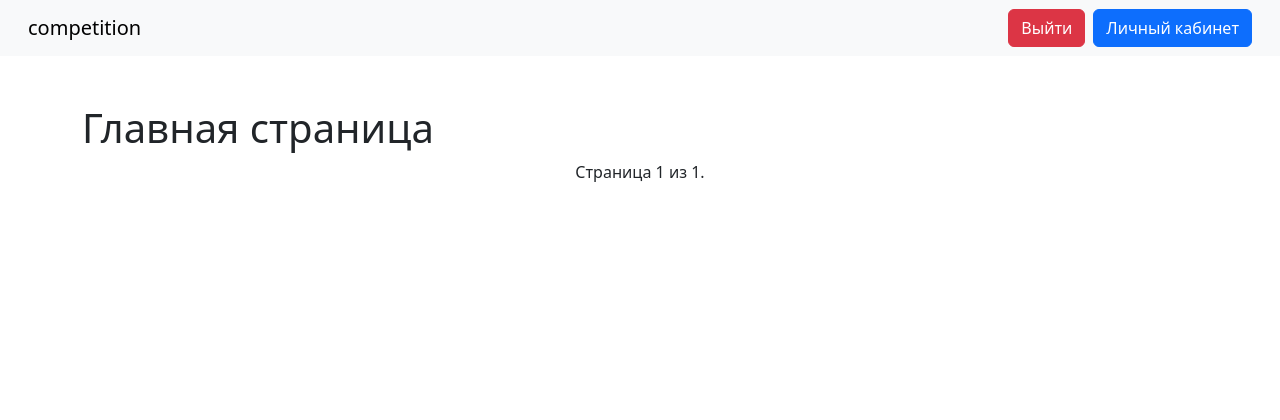
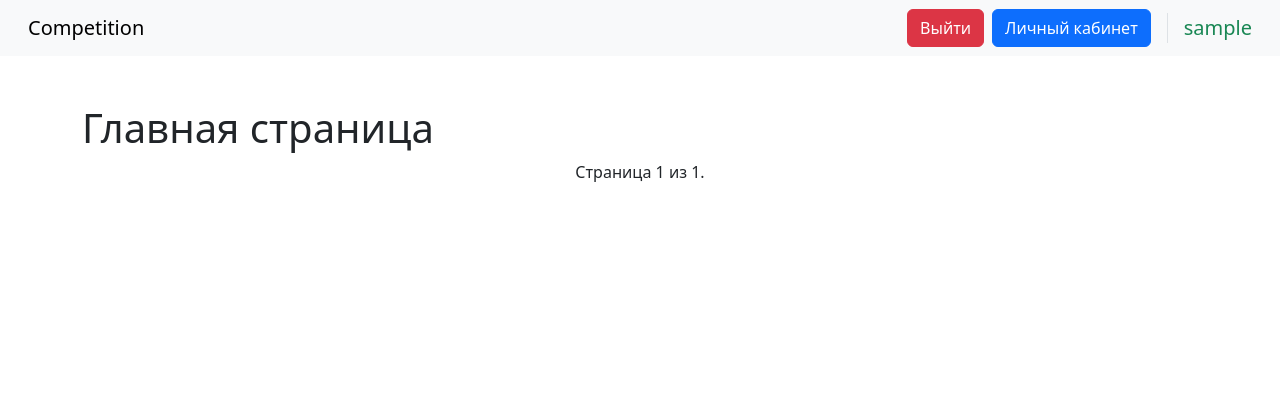
Before and after one commit to nareknareknarek162/cmpt, a Django app: page / in a window 1280 px wide. Shown: the top 420 px of the page. Run offline with Django 5.2, Linux system fonts and the light colour scheme; the visitor is signed in with stand-in values (Sample User, id 1); data that the repository does not hold is empty.

Commit message:
minor stylistic and logical changes

```diff
--- a/mysite/templates/index.html
+++ b/mysite/templates/index.html
@@ -10,22 +10,25 @@
 
 <nav class="navbar navbar-light bg-light px-3">
   <div class="container-fluid">
-    <a class="navbar-brand" href="#">competition</a>
+    <a class="navbar-brand" href="#">Competition</a>
     <div class="d-flex align-items-center">
       {% if user.is_authenticated %}
-      <form action="/logout/" method="POST">
-        <button type="submit" class="btn btn-danger w-100">Выйти</button>
-        {% csrf_token %}
-      </form>
-      <a href="{% url 'account' %}" class="ms-2">
-        <button class="btn btn-primary w-100">Личный кабинет</button>
-      </a>
+        <form action="/logout/" method="POST" class="me-2">
+          {% csrf_token %}
+          <button type="submit" class="btn btn-danger">Выйти</button>
+        </form>
+        <a href="{% url 'account' %}" class="me-3">
+          <button class="btn btn-primary">Личный кабинет</button>
+        </a>
+        <div class="border-start ps-3 fs-5 text-success">
+          {{ user.username }}
+        </div>
       {% else %}
-        <a href="{% url 'auth' %}">
-            <button class="btn btn-primary w-100">Войти</button>
+        <a href="{% url 'auth' %}" class="me-2">
+          <button class="btn btn-primary">Войти</button>
         </a>
-        <a href="{% url 'registration' %}" class="ms-2">
-            <button class="btn btn-secondary w-100">Зарегистрироваться</button>
+        <a href="{% url 'registration' %}">
+          <button class="btn btn-secondary">Зарегистрироваться</button>
         </a>
       {% endif %}
     </div>
@@ -44,6 +47,8 @@
   {% endfor %}
 </div>
 </div>
+
+
 <div class="text-center">
     <span class="step-links">
         {% if page_obj.has_previous %}
--- a/mysite/views.py
+++ b/mysite/views.py
@@ -1,10 +1,10 @@
-from django import forms
 from django.contrib.auth import authenticate, login
 from django.contrib.auth.views import LoginView, LogoutView
 from django.shortcuts import redirect, render
 from django.views.generic import CreateView, DetailView, ListView, View
 
 from models_app.models import Like, Photo, User
+from mysite.forms.photo import PhotoForm
 
 
 class IndexView(ListView):
@@ -93,31 +93,6 @@ class AccountView(ListView):
         return Photo.objects.filter(author=self.request.user)
 
 
-class PhotoForm(forms.ModelForm):
-    class Meta:
-        model = Photo
-        fields = ["image", "description"]
-        widgets = {
-            "description": forms.Textarea(attrs={"rows": 4, "class": "form-control"})
-        }
-
-    def clean_description(self):
-        value = self.cleaned_data.get("description", "")
-
-        if not len(value):
-            raise forms.ValidationError("Добавьте описание")
-
-        return value
-
-    def clean_image(self):
-        image = self.cleaned_data.get("image")
-
-        if not image:
-            raise forms.ValidationError("Добавьте фото.")
-
-        return image
-
-
 class AddPhotoView(CreateView):
     model = Photo
     form_class = PhotoForm
@@ -126,4 +101,5 @@ class AddPhotoView(CreateView):
 
     def form_valid(self, form):
         form.instance.author = self.request.user
+        print(form.instance)
         return super().form_valid(form)
```
Also changed, not shown: mysite/forms/photo.py (added, +16 -0 lines), mysite/forms/__init__.py (added).
